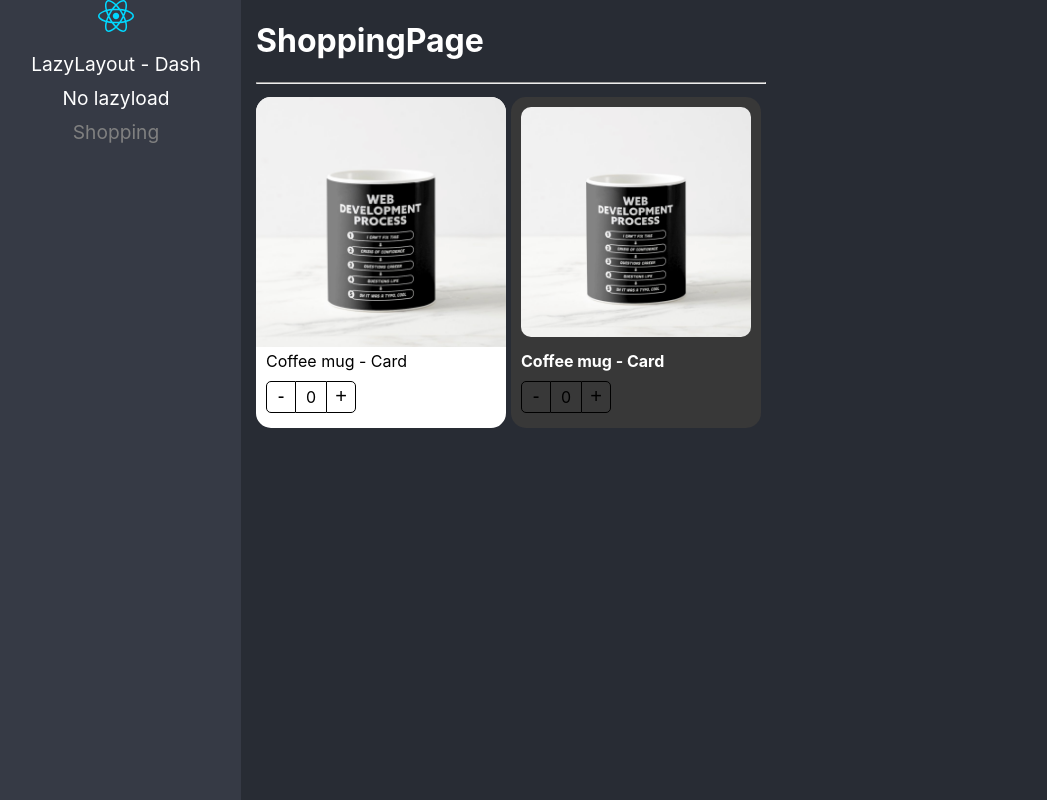
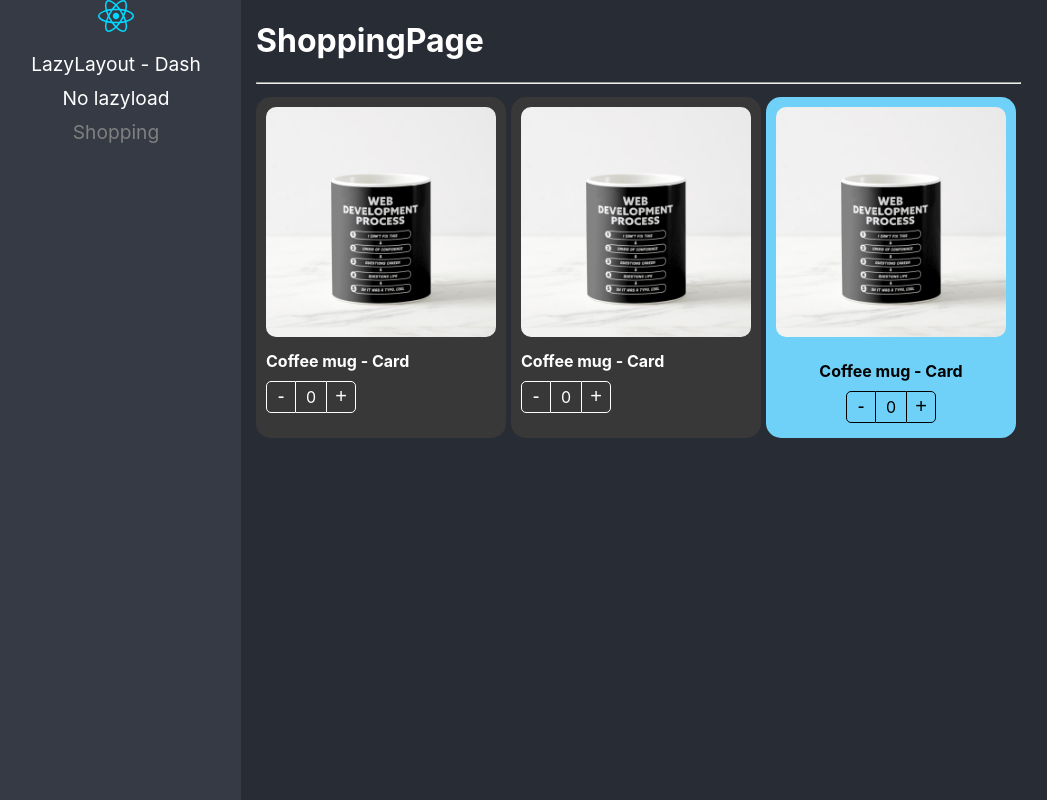
Before and after one commit to chmalo/react-pro, a React (Vite) app: page /shopping in a window 1280 px wide. Shown: the whole page, without its empty margins (9-1056 px from the left). Built offline with nearby package versions, Linux system fonts and the light colour scheme.

Commit message:
feat styles and classname

```diff
--- a/src/component-patterns/components/ProductButtons.tsx
+++ b/src/component-patterns/components/ProductButtons.tsx
@@ -1,13 +1,14 @@
 import {FC, useContext} from "react";
 import styles from "../styles/styles.module.css";
 import {ProductContext} from "./ProductCard";
+import {ProductButtonsProps} from "../interfaces/interfaces";
 
-export const ProductButtons: FC = (): JSX.Element => {
+export const ProductButtons: FC<ProductButtonsProps> = ({className, style}): JSX.Element => {
 
     const {counter, increaseBy} = useContext(ProductContext);
 
     return (
-        <div className={styles.buttonsContainer}>
+        <div className={`${styles.buttonsContainer} ${className}`} style={style}>
             <button className={styles.buttonMinus}  onClick={() => increaseBy(-1)}>-</button>
 
             <div className={styles.countLabel}>
--- a/src/component-patterns/components/ProductCard.tsx
+++ b/src/component-patterns/components/ProductCard.tsx
@@ -6,12 +6,12 @@ import {createContext} from "react";
 export const ProductContext = createContext({} as ProductContextProps);
 const {Provider} = ProductContext;
 
-export const ProductCard= ({children, product, className}: ProductCardProps ): JSX.Element => {
+export const ProductCard= ({children, product, className, style}: ProductCardProps ): JSX.Element => {
     const {counter, increaseBy} = useProduct();
 
     return (
         <Provider value={{counter, increaseBy, product}}>
-            <div className={`${styles.productCard} ${className}`}>
+            <div className={`${styles.productCard} ${className}`} style={style}>
                 { children }
             </div>
         </Provider>
--- a/src/component-patterns/components/ProductImage.tsx
+++ b/src/component-patterns/components/ProductImage.tsx
@@ -4,7 +4,7 @@ import styles from "../styles/styles.module.css";
 import {ProductContext} from "./ProductCard";
 import {ProductImageProps} from "../interfaces/interfaces";
 
-export const ProductImage: FC<ProductImageProps> = ({img = '', className}): JSX.Element => {
+export const ProductImage: FC<ProductImageProps> = ({img = '', className, style}): JSX.Element => {
     const {product} = useContext(ProductContext);
     let imgToShow: string;
 
@@ -17,6 +17,6 @@ export const ProductImage: FC<ProductImageProps> = ({img = '', className}): JSX.
     }
 
     return (
-        <img className={`${styles.productImg} ${className}`} src={ imgToShow } alt="Product" />
+        <img className={`${styles.productImg} ${className}`} src={ imgToShow } alt="Product" style={style}/>
     );
 }
--- a/src/component-patterns/components/ProductTitle.tsx
+++ b/src/component-patterns/components/ProductTitle.tsx
@@ -3,11 +3,11 @@ import styles from "../styles/styles.module.css";
 import {ProductContext} from "./ProductCard";
 import {ProductTitleProps} from "../interfaces/interfaces";
 
-export const ProductTitle: FC<ProductTitleProps> = ({title, className}): JSX.Element => {
+export const ProductTitle: FC<ProductTitleProps> = ({title, className, style}): JSX.Element => {
     const {product} = useContext(ProductContext);
 
     return (
-        <span className={`${styles.productDescription} ${className}`}>
+        <span className={`${styles.productDescription} ${className}`} style={style}>
             {title ? title : product.title}
         </span>
     );
--- a/src/component-patterns/pages/ShoppingPage.tsx
+++ b/src/component-patterns/pages/ShoppingPage.tsx
@@ -13,16 +13,22 @@ export const ShoppingPage = () => {
             <h1>ShoppingPage</h1>
             <hr/>
             <div style={{display: 'flex', flexDirection: 'row', flexWrap: 'wrap'}}>
-                <ProductCard product={product}>
-                    <ProductCard.Image />
-                    <ProductCard.Title />
-                    <ProductCard.Buttons />
+                <ProductCard product={product} className="bg-dark text-white">
+                    <ProductCard.Image className="custom-image"/>
+                    <ProductCard.Title className="text-bold"/>
+                    <ProductCard.Buttons className="custom-buttons"/>
                 </ProductCard>
 
-                <ProductCard product={product} className="bg-dark">
+                <ProductCard product={product} className="bg-dark text-white">
                     <ProductImage className="custom-image"/>
-                    <ProductTitle className="text-white text-bold" />
-                    <ProductButtons />
+                    <ProductTitle className="text-bold"/>
+                    <ProductButtons className="custom-buttons"/>
+                </ProductCard>
+
+                <ProductCard product={product} style={{backgroundColor: '#70D1F8'}}>
+                    <ProductImage style={{borderRadius: '20px', width: 'calc(100% - 20px)', padding: '10px'}}/>
+                    <ProductTitle style={{display: 'flex', justifyContent: 'center', fontWeight: 'bold'}}/>
+                    <ProductButtons style={{display: 'flex', justifyContent: 'center'}}/>
                 </ProductCard>
             </div>
         </div>
--- a/src/component-patterns/styles/custom-styles.css
+++ b/src/component-patterns/styles/custom-styles.css
@@ -15,3 +15,8 @@
     padding: 10px;
     width: calc(100% - 20px)
 }
+
+.custom-buttons button, .custom-buttons div {
+    color: white;
+    border-color: white;
+}
```
Also changed, not shown: src/component-patterns/interfaces/interfaces.ts (+15 -7 lines).
